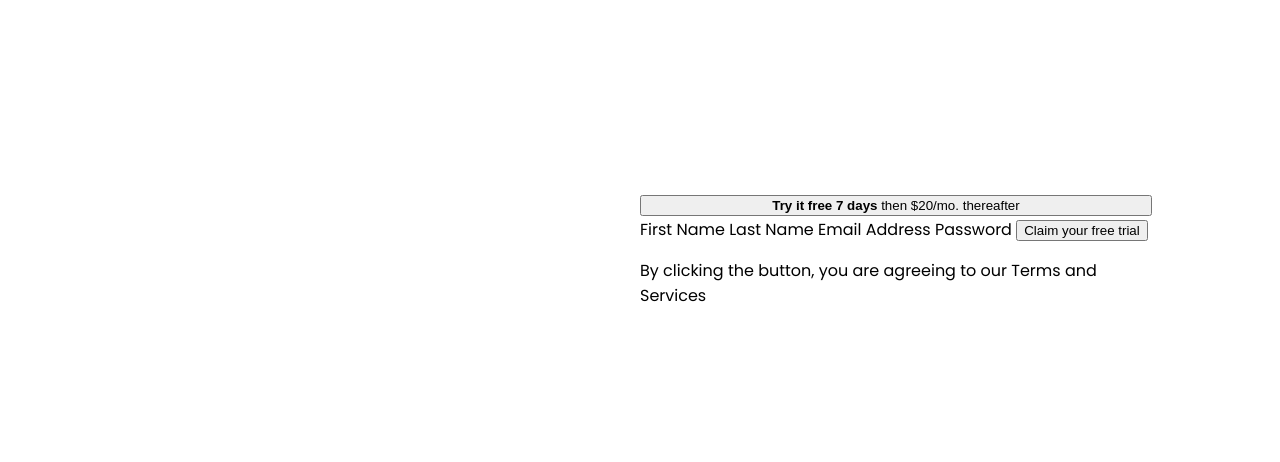
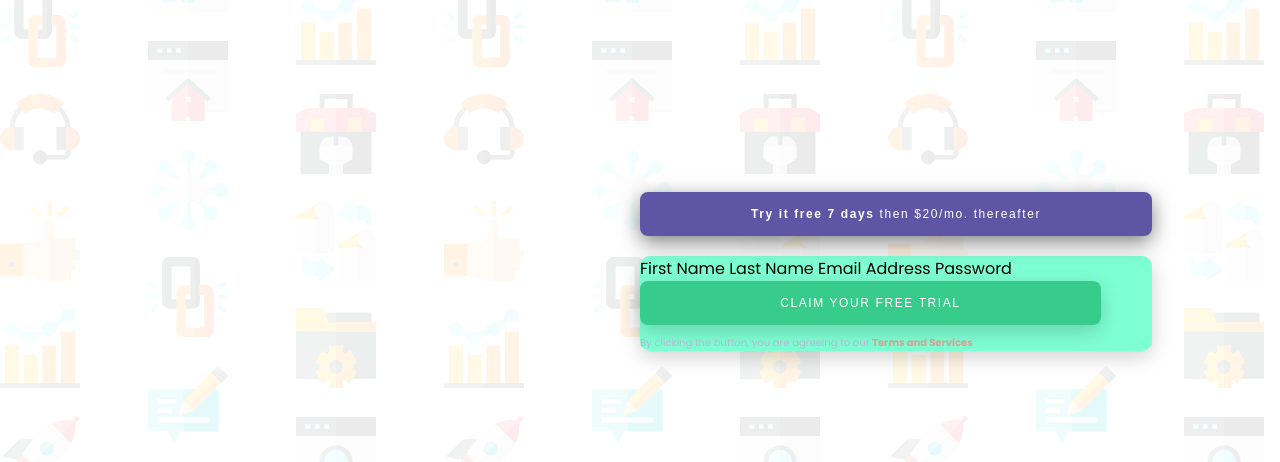
Before and after one commit to hannah-saurusrex/intro-with-signup-form, a website: page app/index.html in a window 1280 px wide. Shown: the top 462 px of the page. Drawn offline with Linux system fonts and the light colour scheme.

Commit message:
built button styles, and started styling form integration

```diff
--- a/app/assets/styles/styles.css
+++ b/app/assets/styles/styles.css
@@ -1,6 +1,6 @@
 :root {
     /* primary colors */
-    --red: hsl(0, 100%, 74%);
+    --red: hsla(0, 100%, 74%, 0.7);
     --green: hsl(154, 59%, 51%);
     /* accent colors */
     --blue: hsl(248, 32%, 49%);
@@ -16,6 +16,7 @@ body {
     max-width: 1440px;
     padding-top: 15%;
     width: 80%;
+    background: url(/app/assets/images/bg-intro-desktop.png)
 }
 
 .main {
@@ -48,8 +49,44 @@ h1 {
     align-items: center;
 }
 
-.trial-button button {
+.trial-button {
+    background-color: var(--blue);
+    margin-bottom: 20px;
+    box-shadow: 0 6px 20px 0 rgba(0, 0, 0, 0.5);
     width: 100%;
+}
+
+button {
+    color: white;
+    padding: 15px;
+    font-size: 12px;
+    font-weight: 400;
+    letter-spacing: .1rem;
+    border: none;
+    border-radius: 8px;
+}
+
+.claim {
+    width: 90%;
+    background-color: var(--green);
+    box-shadow: 0 6px 20px 0 rgba(0, 0, 0, 0.19);
+    text-transform: uppercase;
+}
+
+.form p {
+    font-size: 10px;
+    color: var(--grayBlue);
+}
+
+.form p span {
+    font-weight: 700;
+    color: var(--red);
+}
+
+.form-white {
+    background-color: aquamarine;
+    border-radius: 10px;
+    box-shadow: 0 6px 20px 0 rgba(0, 0, 0, 0.19);
 }
 
 
--- a/app/index.html
+++ b/app/index.html
@@ -22,17 +22,21 @@
     </div>
 
     <div class="form">
-      <div class="trial-button">
-        <button><strong>Try it free 7 days</strong> then $20/mo. thereafter</button>
+      <div>
+        <button class="trial-button"><strong>Try it free 7 days</strong> then $20/mo. thereafter</button>
       </div>
+
+      <div class="form-white">
         First Name
         Last Name
         Email Address
         Password
 
-      <button>Claim your free trial</button>
+      <button class="claim">Claim your free trial</button>
 
       <p>By clicking the button, you are agreeing to our <span>Terms and Services</span></p>
+      </div>
+
     </div>
 
   </div>
--- a/app/temp/styles/styles.css
+++ b/app/temp/styles/styles.css
@@ -1,6 +1,6 @@
 :root {
   /* primary colors */
-  --red: hsl(0, 100%, 74%);
+  --red: hsla(0, 100%, 74%, 0.7);
   --green: hsl(154, 59%, 51%);
   /* accent colors */
   --blue: hsl(248, 32%, 49%);
@@ -14,7 +14,8 @@ body {
   font-family: 'Poppins', sans-serif;
   max-width: 1440px;
   padding-top: 15%;
-  width: 80%; }
+  width: 80%;
+  background: url(/app/assets/images/bg-intro-desktop.png); }
 
 .main {
   display: flex;
@@ -41,8 +42,39 @@ h1 {
   justify-content: center;
   align-items: center; }
 
-.trial-button button {
+.trial-button {
+  background-color: var(--blue);
+  margin-bottom: 20px;
+  box-shadow: 0 6px 20px 0 rgba(0, 0, 0, 0.5);
   width: 100%; }
+
+button {
+  color: white;
+  padding: 15px;
+  font-size: 12px;
+  font-weight: 400;
+  letter-spacing: .1rem;
+  border: none;
+  border-radius: 8px; }
+
+.claim {
+  width: 90%;
+  background-color: var(--green);
+  box-shadow: 0 6px 20px 0 rgba(0, 0, 0, 0.19);
+  text-transform: uppercase; }
+
+.form p {
+  font-size: 10px;
+  color: var(--grayBlue); }
+
+.form p span {
+  font-weight: 700;
+  color: var(--red); }
+
+.form-white {
+  background-color: aquamarine;
+  border-radius: 10px;
+  box-shadow: 0 6px 20px 0 rgba(0, 0, 0, 0.19); }
 
 /* footer styles */
 .attribution {
```
